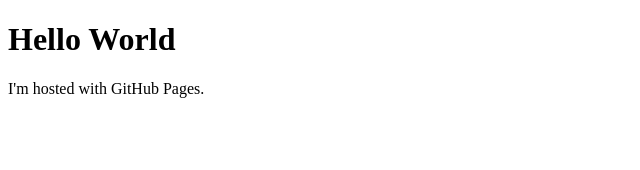
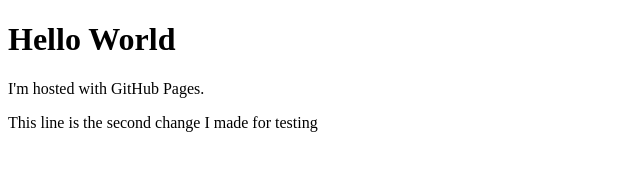
Before and after one commit to Jasper-Gao/Jasper-Gao.github.io, a plain HTML site: page index.html in a window 1280 px wide. Shown: the whole page, without its empty margins (0-640 px from the left). Drawn offline with Linux system fonts and the light colour scheme.

Commit message:
Testing Change

```diff
--- a/index.html
+++ b/index.html
@@ -3,5 +3,6 @@
 <body>
 <h1>Hello World</h1>
 <p>I'm hosted with GitHub Pages.</p>
+<p>This line is the second change I made for testing</p>
 </body>
 </html>
```
